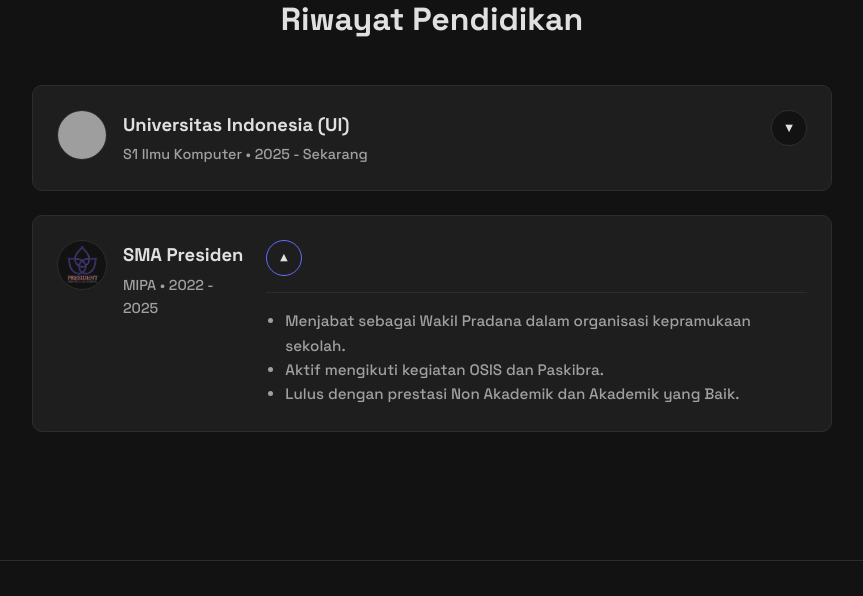
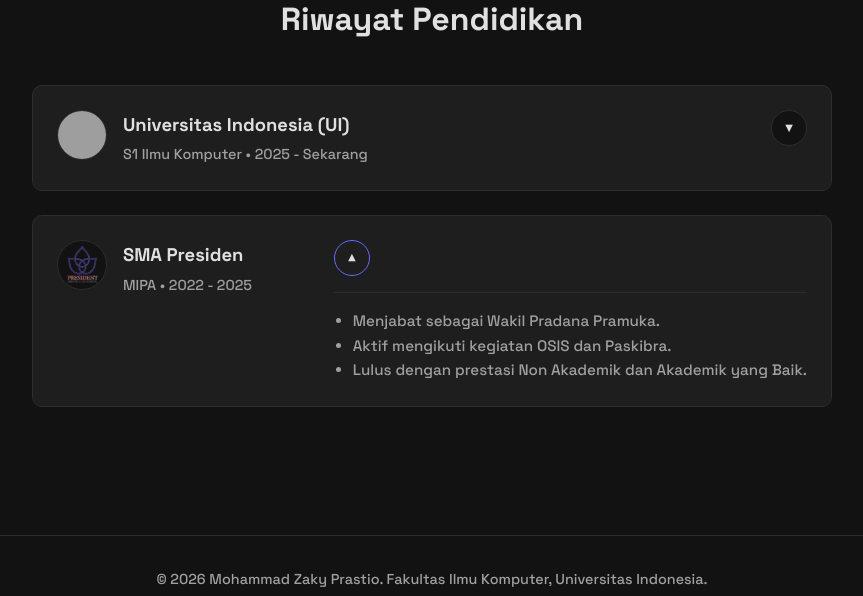
Before and after one commit to ZackForKey/myportofolio, a Django app: page / in a window 1280 px wide, after a click that opens the changed part. Shown: the part 742-1338 px from the top of the page, without its empty margins (208-1071 px from the left). Run offline with Django 5.2, Linux system fonts and the light colour scheme; grey boxes are pictures that could not be loaded.

Commit message:
htmlnya ketinggalan

```diff
--- a/main/templates/main.html
+++ b/main/templates/main.html
@@ -95,7 +95,7 @@
                                 <summary class="arrow-btn" title="Lihat detail kegiatan">&#9660;</summary>
                                 <div class="edu-details">
                                     <ul>
-                                        <li>Menjabat sebagai Wakil Pradana dalam organisasi kepramukaan sekolah.</li>
+                                        <li>Menjabat sebagai Wakil Pradana Pramuka.</li>
                                         <li>Aktif mengikuti kegiatan OSIS dan Paskibra.</li>
                                         <li>Lulus dengan prestasi Non Akademik dan Akademik yang Baik.</li>
                                     </ul>
```
